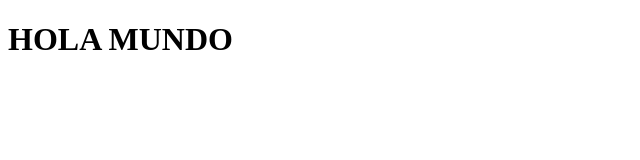
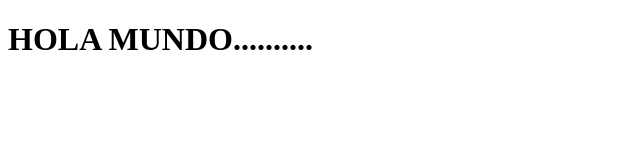
Before and after one commit to Ivan-dela-cruz/CLASE-GITHUB, a plain HTML site: page src/index.html in a window 1280 px wide. Shown: the full height of the page, 0-640 px from the left. Drawn offline with Linux system fonts and the light colour scheme.

Commit message:
Ejemplo error

```diff
--- a/src/index.html
+++ b/src/index.html
@@ -6,6 +6,6 @@
     <title>Document</title>
 </head>
 <body>
-    <h1> HOLA MUNDO </h1>
+    <h1> HOLA MUNDO..........</h1>
 </body>
 </html>
```
